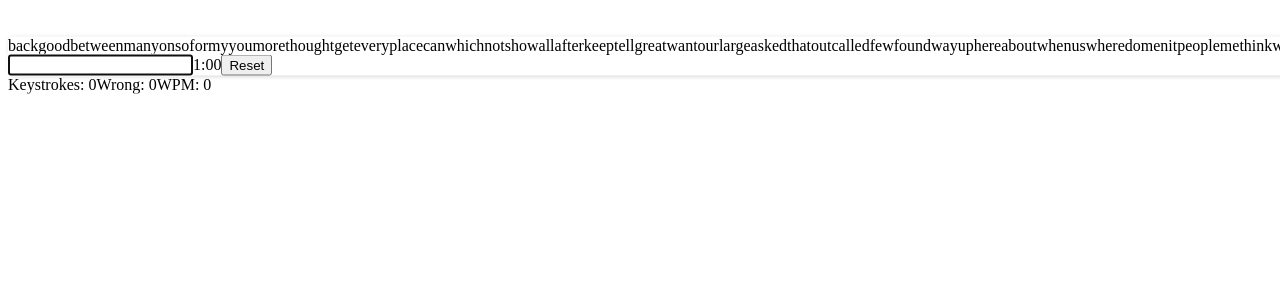
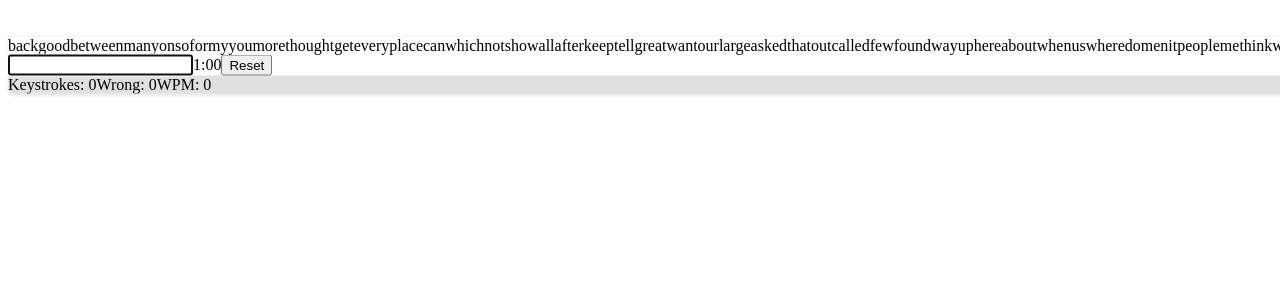
Before and after one commit to EdwardHoward/Typing, a React app: page / in a window 1280 px wide. Shown: the top 300 px of the page. Built offline with nearby package versions, Linux system fonts and the light colour scheme.

Commit message:
Split out results bar

```diff
--- /dev/null
+++ b/src/components/Results/index.tsx
@@ -0,0 +1,18 @@
+import * as React from 'react';
+
+export interface ResultsProps {
+   keystrokes: number,
+   wrong: number,
+   wpm: number
+}
+
+export function Results(prop: ResultsProps) {
+
+   return (
+      <div className="p-1" style={{ display: 'flex', flexWrap: 'wrap', borderBottomLeftRadius: '5px', borderBottomRightRadius: '5px', backgroundColor:'#e0e0e0'}}>
+         <span className="p-1">Keystrokes: <span className="correct">{prop.keystrokes}</span></span>
+         <span className="p-1">Wrong: <span className="wrong">{prop.wrong}</span></span>
+         <span className="p-1">WPM: {prop.wpm} {prop.wpm > 120 ? "🔥🔥" : ""}</span>
+      </div>
+   )
+}
--- a/src/components/Timer/timer.style.scss
+++ b/src/components/Timer/timer.style.scss
@@ -2,8 +2,10 @@
    background: #000000;
    color: white;
    margin: 0 .5rem;
+   display: flex;
+   align-items: center;
 }
 
 .p-1{
-   padding: 1rem;
+   padding: .5rem;
 }
--- a/src/components/Typing/index.tsx
+++ b/src/components/Typing/index.tsx
@@ -4,6 +4,7 @@ import './typing.style';
 import Timer from '../Timer';
 import Words from '../Words';
 import { shuffle } from './words';
+import { Results } from '../Results';
 
 export interface TypingProps {
    words: string
@@ -160,8 +161,8 @@ export default class Typing extends React.Component<TypingProps, any> {
    public render() {
       return (
          <div style={{ textAlign: 'center' }}>
-            <div style={{ display: 'inline-block', textAlign: 'left', transform: 'translateY(50%)' }}>
-               <div style={{ boxShadow: '1px 1px 4px #0000002b', borderRadius: '5px' }}>
+            <div style={{ display: 'inline-block', textAlign: 'left', transform: 'translateY(50%)', boxShadow: '1px 1px 4px #0000002b', borderRadius: "5px" }}>
+               <div>
                   <Words
                      words={this.state.words}
                      current={this.state.current}
@@ -184,11 +185,11 @@ export default class Typing extends React.Component<TypingProps, any> {
                      </span>
                   </div>
                </div>
-               <div className="p-1" style={{display: 'flex', flexWrap: 'wrap'}}>
-                  <span className="p-1">Keystrokes: <span className="correct">{this.state.characterCount}</span></span>
-                  <span className="p-1">Wrong: <span className="wrong">{this.state.wrongCount}</span></span>
-                  <span className="p-1">WPM: {this.state.wordsPerMinute}</span>
-               </div>
+               <Results
+                  keystrokes={this.state.characterCount}
+                  wrong={this.state.wrongCount}
+                  wpm={this.state.wordsPerMinute}
+               />
             </div>
          </div>
       );
--- a/src/components/Typing/typing.style.scss
+++ b/src/components/Typing/typing.style.scss
@@ -58,8 +58,6 @@ input {
 .toolbar {
    padding: 1rem;
    background: #eee;
-   border-bottom-left-radius: 5px;
-   border-bottom-right-radius: 5px;
    display: flex;
    flex-wrap: wrap;
 
--- a/webpack.config.js
+++ b/webpack.config.js
@@ -28,6 +28,6 @@ module.exports = {
   output: {
     filename: 'bundle.js',
     path: path.resolve(__dirname, 'dist'),
-    publicPath: '/'
+    publicPath: '/home/'
   }
 };
```
